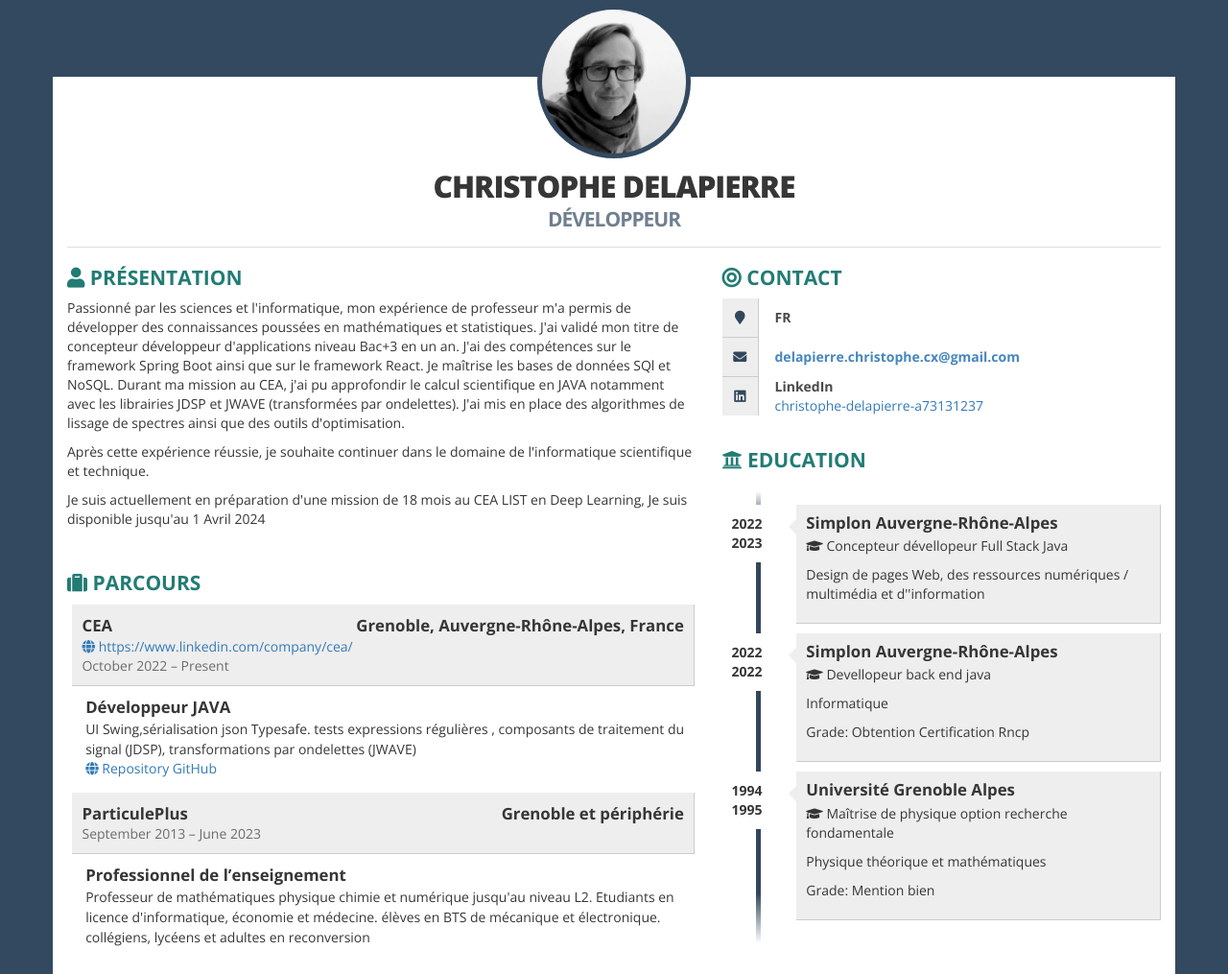
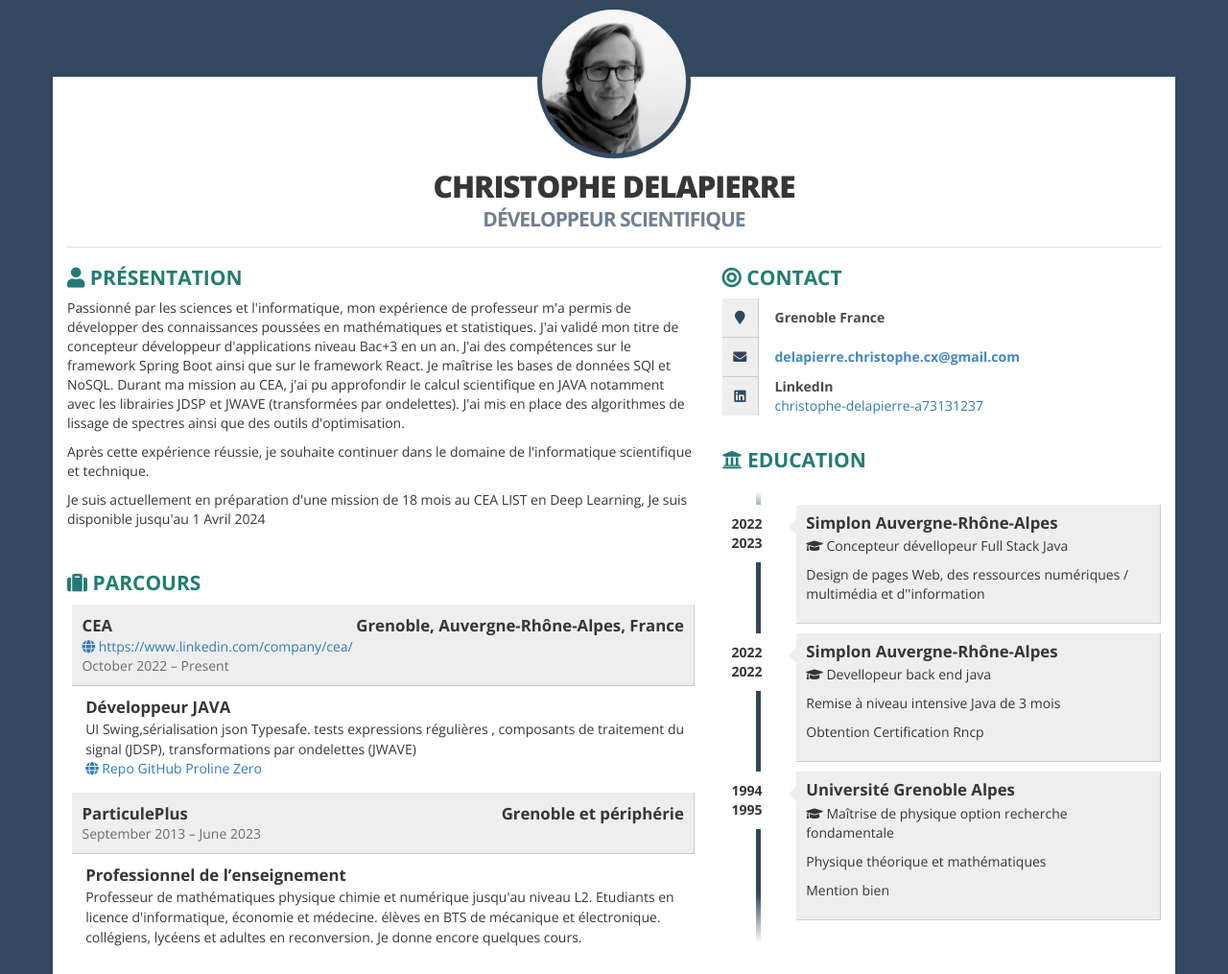
Before and after one commit to Krysalide/Krysalide.github.io, a plain HTML site: page index.html in a window 1280 px wide. Shown: the top 1015 px of the page at 96% size. Drawn offline with nearby package versions, Linux system fonts and the light colour scheme.

Commit message:
merge index

```diff
--- a/index.html
+++ b/index.html
@@ -5,11 +5,12 @@
     <meta charset="utf-8">
     <meta http-equiv="X-UA-Compatible" content="IE=edge,chrome=1">
     <meta name="viewport" content="width=device-width, initial-scale=1">
-    <title>Resume of Christophe Delapierre</title>
+    <title>Page Christophe Delapierre</title>
     <!-- <link href="https://maxcdn.bootstrapcdn.com/bootstrap/3.3.7/css/bootstrap.min.css" rel="stylesheet"> -->
     <!-- <link href="https://maxcdn.bootstrapcdn.com/font-awesome/4.7.0/css/font-awesome.min.css" rel="stylesheet"> -->
     <link href="https://maxcdn.bootstrapcdn.com/bootstrap/3.3.7/css/bootstrap.min.css" rel="stylesheet">
     <link href="https://cdnjs.cloudflare.com/ajax/libs/font-awesome/5.14.0/css/all.min.css" rel="stylesheet">
+    <link rel="icon" type="images/x-icon" href="tableau-de-bord.png" />
     <style type="text/css">
     @import url(https://fonts.googleapis.com/css?family=Open+Sans:400,600,700,800);
 @charset "utf-8";
@@ -394,7 +395,7 @@ blockquote,
               <img src="jsonPicture.jpg" alt="avatar">
             </div>
             <div id="text-header" >
-              <h1>Christophe Delapierre<br><span>Développeur</span></h1>
+              <h1>Christophe Delapierre<br><span>Développeur scientifique</span></h1>
             </div>
           </div>
         </div>
@@ -437,7 +438,7 @@ blockquote,
                       transformations par ondelettes (JWAVE)
                     </div>
                     <div class="address">
-                      <a href="https://github.com/profiproteomics/proline-zero/tree/feature/folders" target= "_blank"><i class="fas fa-globe ico"></i> Repository GitHub</a>
+                      <a href="https://github.com/profiproteomics/proline-zero/tree/feature/folders" target= "_blank"><i class="fas fa-globe ico"></i> Repo GitHub Proline Zero</a>
                     </div>
                   </div>
                 </div>
@@ -459,7 +460,7 @@ blockquote,
                     <div class="profession">Professionnel de l’enseignement</div>
                     <div class="description">
                       Professeur de mathématiques physique chimie et numérique jusqu'au niveau L2. Etudiants en licence d'informatique, économie et médecine. élèves en BTS de mécanique et électronique.
-                      collégiens, lycéens et adultes en reconversion
+                      collégiens, lycéens et adultes en reconversion. Je donne encore quelques cours.
                     </div>
                   </div>
                 </div>
@@ -473,7 +474,7 @@ blockquote,
             <div class="contact-item">
               <div class="icon pull-left text-center"><span class="fas fa-map-marker fa-fw"></span></div>
 
-              <div class="title only  pull-right"> FR</div>
+              <div class="title only  pull-right"> Grenoble France</div>
             </div>
             <div class="contact-item">
               <div class="icon pull-left text-center"><span class="fas fa-envelope fa-fw"></span></div>
@@ -504,9 +505,9 @@ blockquote,
                   <h3>Simplon Auvergne-Rhône-Alpes</h3>
                   <div class="where"></div>
                   <p><i class= "fas fa-graduation-cap ico"></i> Devellopeur back end java</p>
-                  <p>Informatique</p>
+                  <p>Remise à niveau intensive Java de 3 mois </p>
                   <p>
-                    Grade: Obtention Certification Rncp
+                    Obtention Certification Rncp
                   </p>
                 </div>
               </li>
@@ -518,7 +519,7 @@ blockquote,
                   <p><i class= "fas fa-graduation-cap ico"></i> Maîtrise de physique option recherche fondamentale</p>
                   <p>Physique théorique et mathématiques</p>
                   <p>
-                    Grade: Mention bien
+                     Mention bien
                   </p>
                 </div>
               </li>
```
